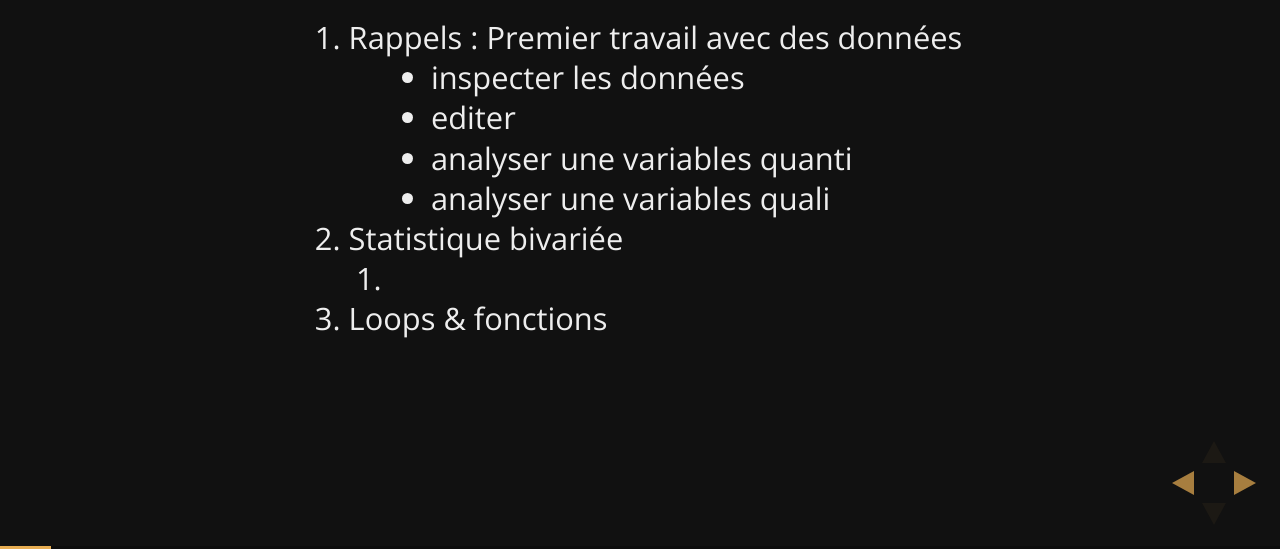
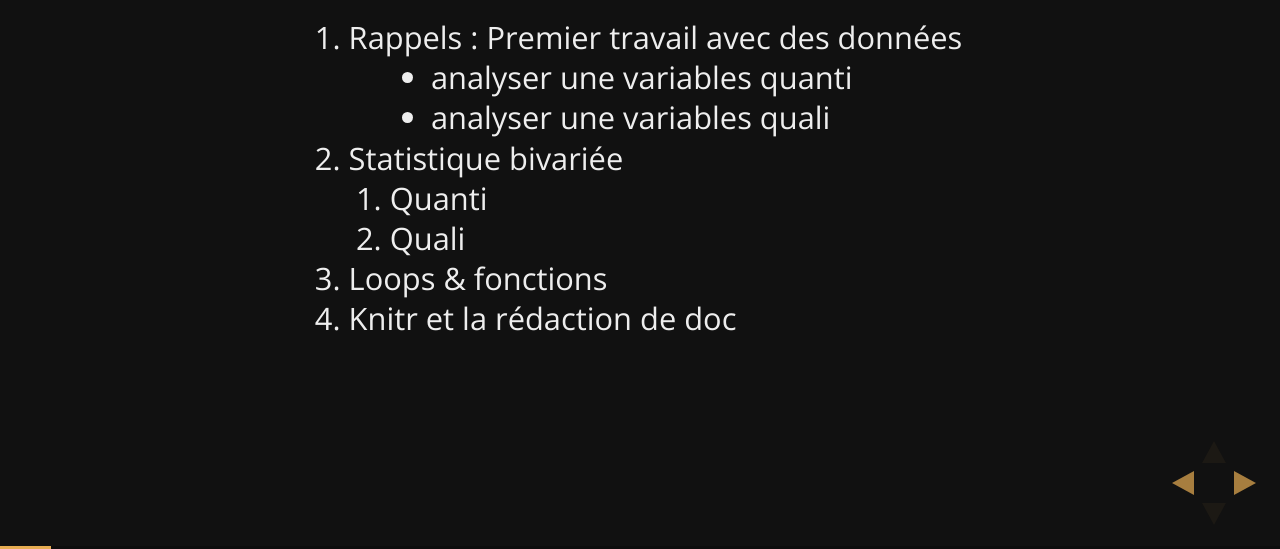
Before and after one commit to ElCep/presentation_R, a website: page S3/index.html in a window 1280 px wide. Both pictures are taken after a click on the element 1251 px from the left and 734 px from the top of the page. Shown: the part 251-800 px from the top of the page. Drawn offline with nearby package versions, Linux system fonts and the light colour scheme; files whose address does not match are found by name.

Commit message:
mj sommaire

```diff
--- a/S3/index.html
+++ b/S3/index.html
@@ -56,17 +56,17 @@
 							<li>Rappels : Premier travail avec des données</li>
 							<ol>
 								<ul>
-									<li>inspecter les données</li>
-									<li>editer</li>
 									<li>analyser une variables quanti</li>
 									<li>analyser une variables quali</li>
 								</ul>
 							</ol>
 							<li>Statistique bivariée</li>
 							<ol>
-								<li></li>
+								<li>Quanti</li>
+								<li>Quali</li>
 							</ol>
 							<li>Loops & fonctions</li>
+							<li>Knitr et la rédaction de doc</li>
 						</ol>
 					</section>
 				</section>
```
